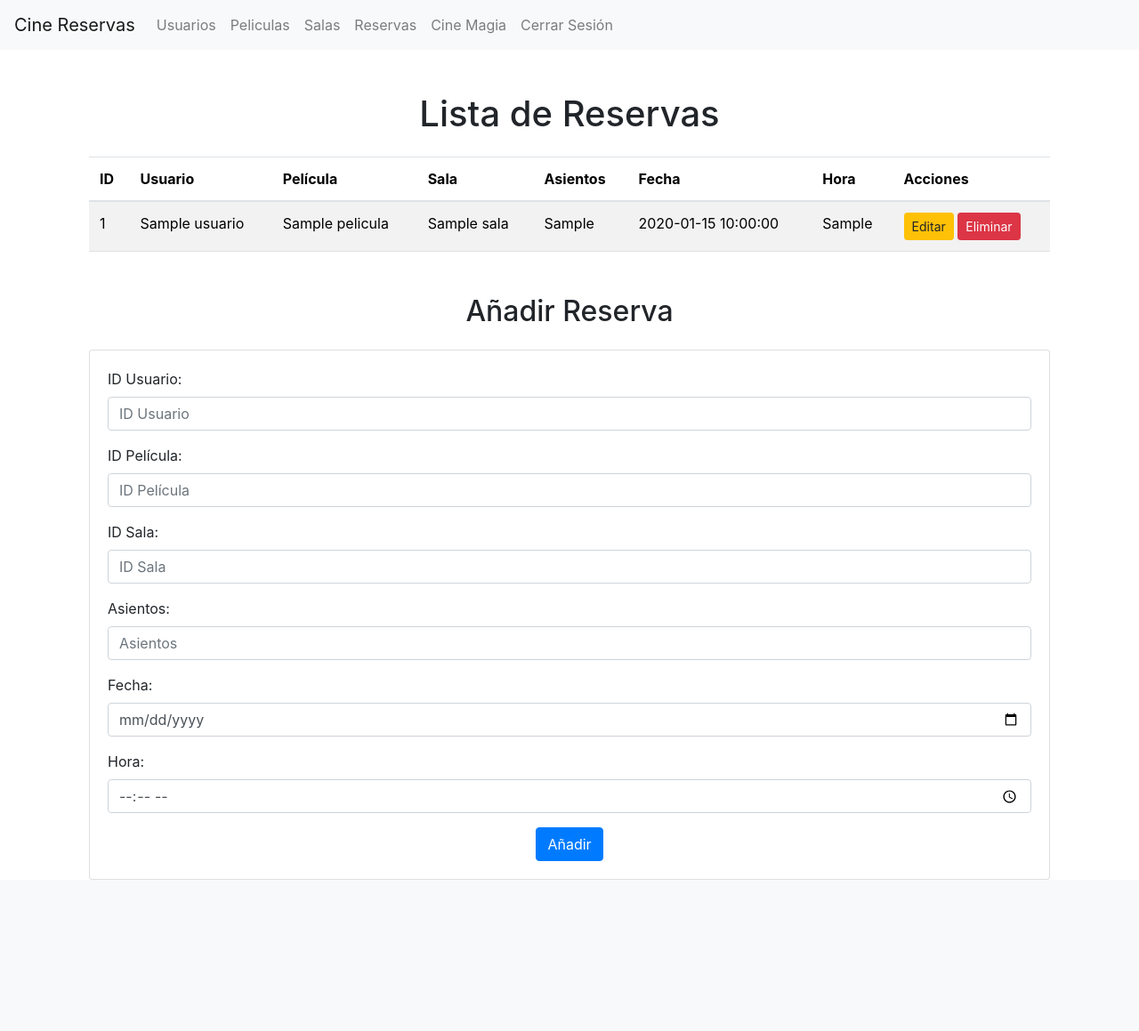
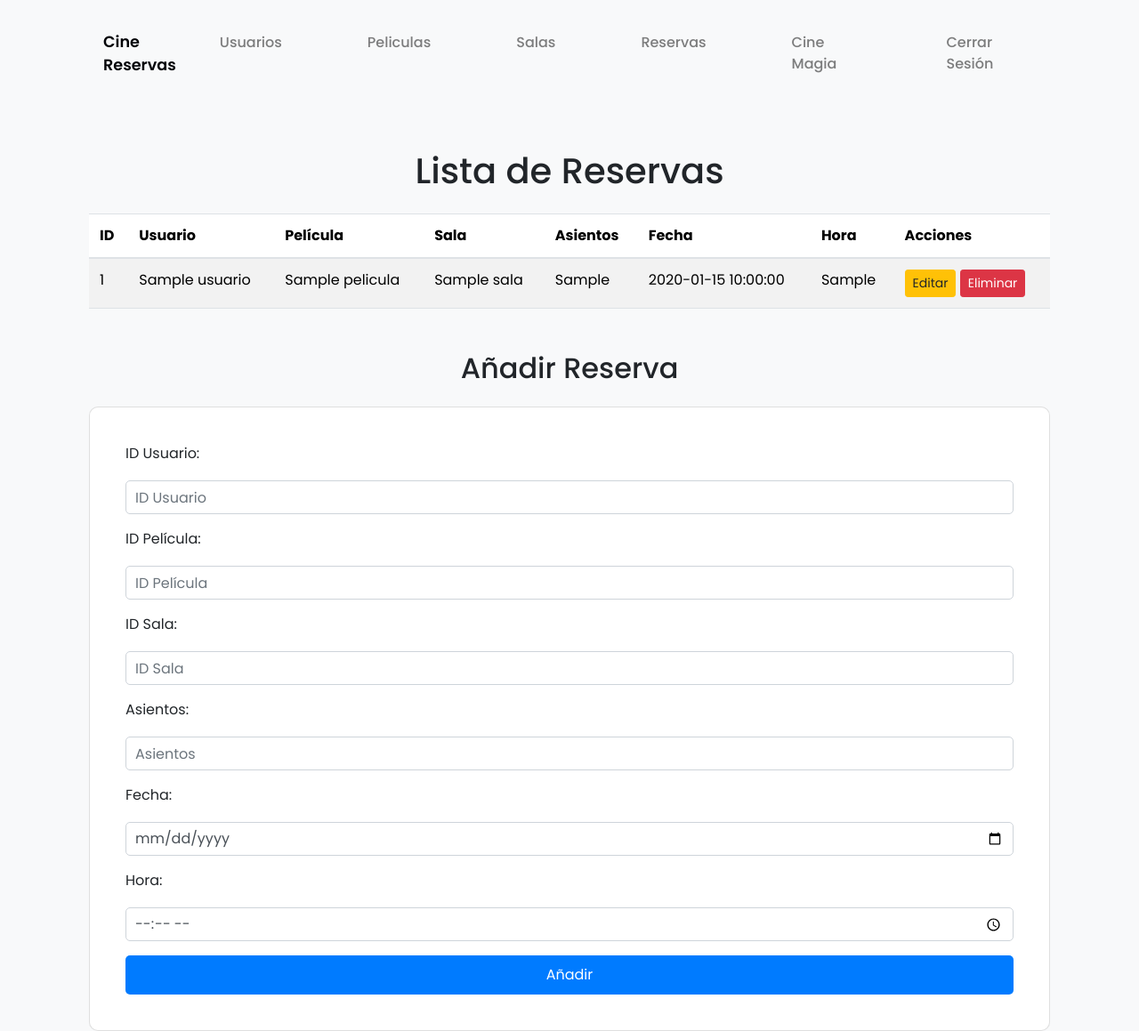
Before and after one commit to SoniaRomo/Sistema-reserva-cine, a Flask app: page /reservas in a window 1280 px wide. Shown: the whole page at 89% size. Before the commit the page ends 989 px from the top, so only its background shows below. Run offline with Flask 3, Linux system fonts and the light colour scheme; the visitor is signed in with stand-in values (Sample User, id 1); tables that the repository leaves empty or names only in its code hold one stand-in row (values such as "Sample post"); some libraries are stand-ins or nearby versions.

Commit message:
Actualizacion del proyecto

```diff
--- a/cinema/static/css/styles.css
+++ b/cinema/static/css/styles.css
@@ -1,9 +1,126 @@
-body, html {
+/* Google Fonts */
+@import url('https://fonts.googleapis.com/css2?family=Poppins:ital,wght@0,100;0,200;0,300;0,400;0,500;0,600;0,700;0,800;0,900;1,100;1,200;1,300;1,400;1,500;1,600;1,700;1,800;1,900&display=swap');
+
+*{
+    font-family: 'Poppins', sans-serif;
+    margin: 0;
+    padding: 0;
+    box-sizing:border-box;
+    list-style: none;
+    text-decoration: none;
+    scroll-padding-top: 2rem;
+    scroll-behavior: smooth;
+}
+
+:root {
+    --main-color: #1f6dff;
+    --text-color : #020307;
+    --bg-color : #fff;
+}
+
+/* Barra de desplazamiento Personalizado*/
+html::-webkit-scrollbar {
+    width: 0.5rem;
+    background: var(--text-color);
+}
+
+html::-webkit-scrollbar-thumb {
+    background: var(--main-color);
+    border-radius: 5rem;
+}
+
+
+
+section {
+    padding: 4.5rem 0 1.5rem;
+}
+ body, html {
     height: 100%;
     margin: 0;
-    font-family: Arial, Helvetica, sans-serif;
-    background-color: #f8f9fa;
-}
+    background-color: #f8f9fa; }
+
+    header{
+        width: 100%;
+        top: 0;
+        right: 0;
+        z-index: 1000;
+        display: flex;
+        align-items: center;
+        justify-content: space-between;
+        padding: 20px 100px;
+        transition: 0.5s;
+    }
+
+    header.shadow {
+        background: var(--bg-color);
+        box-shadow: 0 0 4px rgb(14 55 54 / 15%);
+    }
+
+    header.shadow .navbar-nav a{
+        color: var(--text-color);
+    }
+
+    header.shadow .logo{
+        color: var(--text-color);
+    }
+    .logo {
+        text-decoration: none;
+        font-size: 1.1rem;
+        font-weight: 600;
+        color: var(--text-color);
+        display: flex;
+        align-items: center;
+        column-gap: 0.5rem;
+        text-decoration: none;
+    }
+
+    .logo .bx {
+        font-size: 24px;
+        color: var(--main-color);
+    }
+
+    .navbar-nav {
+        display: flex;
+        column-gap: 5rem;
+    }
+
+    .navbar-nav li {
+        position: relative;
+    }
+
+    .navbar-nav a {
+        font-size: 1rem;
+        font-weight: 500;
+        color: var(--bg-color);
+    }
+
+    .navbar-nav a::after {
+        content: "";
+        width: 0;
+        height: 2px;
+        background: var(--main-color);
+        position: absolute;
+        bottom: -4px;
+        left: 0;
+        transition: 0.4s all linear;
+    }
+
+    .navbar-nav a:hover::after,
+    .navbar-nav .home-active::after {
+        width: 100%;
+    }
+
+    #menu-icon{
+        font-size: 24px;
+        cursor: pointer;
+        z-index: 1000001;
+        display: none;
+    }
+
+   .container_mt-4{
+    font-weight: bold;
+    color: var(--text-color);
+   }
 
 .container-fluid {
     display: flex;
--- a/cinema/templates/base.html
+++ b/cinema/templates/base.html
@@ -6,10 +6,14 @@
     <meta name="viewport" content="width=device-width, initial-scale=1.0">
     <title>Cine Reservas</title>
     <link rel="stylesheet" href="https://stackpath.bootstrapcdn.com/bootstrap/4.5.2/css/bootstrap.min.css">
+    <link rel="stylesheet" href="{{ url_for('static', filename='css/styles.css') }}">
 </head>
 <body>
+    <header>
         <nav class="navbar navbar-expand-lg navbar-light bg-light">
-        <a class="navbar-brand" href="{{ url_for('index') }}">Cine Reservas</a>
+            <a class="logo" href="{{ url_for('index') }}" style="text-decoration: none;">
+            Cine Reservas
+            </a>
             <button class="navbar-toggler" type="button" data-toggle="collapse" data-target="#navbarNav" aria-controls="navbarNav" aria-expanded="false" aria-label="Toggle navigation">
                 <span class="navbar-toggler-icon"></span>
             </button>
@@ -49,6 +53,7 @@
                 </ul>
             </div>
         </nav>
+    </header>
 
     <div class="container mt-4">
         {% with messages = get_flashed_messages(with_categories=true) %}
--- a/cinema/templates/edit_pelicula.html
+++ b/cinema/templates/edit_pelicula.html
@@ -7,7 +7,7 @@
     <title>Editar Película</title>
     <link href="https://cdn.jsdelivr.net/npm/bootstrap@5.3.3/dist/css/bootstrap.min.css" rel="stylesheet">
     <script src="https://cdn.jsdelivr.net/npm/bootstrap@5.3.3/dist/js/bootstrap.bundle.min.js"></script>
-    <link rel="stylesheet" href="{{ url_for('static', filename='styles.css') }}">
+    <link rel="stylesheet" href="{{ url_for('static', filename='css/styles.css') }}">
 </head>
 
 <body>
--- a/cinema/templates/edit_sala.html
+++ b/cinema/templates/edit_sala.html
@@ -6,7 +6,7 @@
     <title>Editar Sala</title>
     <link href="https://cdn.jsdelivr.net/npm/bootstrap@5.3.3/dist/css/bootstrap.min.css" rel="stylesheet">
     <script src="https://cdn.jsdelivr.net/npm/bootstrap@5.3.3/dist/js/bootstrap.bundle.min.js"></script>
-    <link rel="stylesheet" href="{{ url_for('static', filename='styles.css') }}">
+    <link rel="stylesheet" href="{{ url_for('static', filename='css/styles.css') }}">
 </head>
 
 <body>
--- a/cinema/templates/edit_usuario.html
+++ b/cinema/templates/edit_usuario.html
@@ -7,7 +7,7 @@
     <title>Editar Usuario</title>
     <link href="https://cdn.jsdelivr.net/npm/bootstrap@5.3.3/dist/css/bootstrap.min.css" rel="stylesheet">
     <script src="https://cdn.jsdelivr.net/npm/bootstrap@5.3.3/dist/js/bootstrap.bundle.min.js"></script>
-    <link rel="stylesheet" href="{{ url_for('static', filename='styles.css') }}">
+    <link rel="stylesheet" href="{{ url_for('static', filename='css/styles.css') }}">
 </head>
 
 <body>
--- a/cinema/templates/login.html
+++ b/cinema/templates/login.html
@@ -7,7 +7,7 @@
     <title>Login</title>
     <link href="https://cdn.jsdelivr.net/npm/bootstrap@5.3.3/dist/css/bootstrap.min.css" rel="stylesheet">
     <script src="https://cdn.jsdelivr.net/npm/bootstrap@5.3.3/dist/js/bootstrap.bundle.min.js"></script>
-    <link rel="stylesheet" href="{{ url_for('static', filename='styles.css') }}">
+    <link rel="stylesheet" href="{{ url_for('static', filename='css/styles.css') }}">
 </head>
 
 <body>
--- a/cinema/templates/peliculas.html
+++ b/cinema/templates/peliculas.html
@@ -7,7 +7,7 @@
     <title>Películas</title>
     <link href="https://cdn.jsdelivr.net/npm/bootstrap@5.3.3/dist/css/bootstrap.min.css" rel="stylesheet">
     <script src="https://cdn.jsdelivr.net/npm/bootstrap@5.3.3/dist/js/bootstrap.bundle.min.js"></script>
-    <link rel="stylesheet" href="{{ url_for('static', filename='styles.css') }}">
+    <link rel="stylesheet" href="{{ url_for('static', filename='css/styles.css') }}">
 </head>
 
 <body>
```
Also changed, not shown: cinema/templates/list_reservas.html (added). Lines whose indentation alone changed are shown as unchanged.
